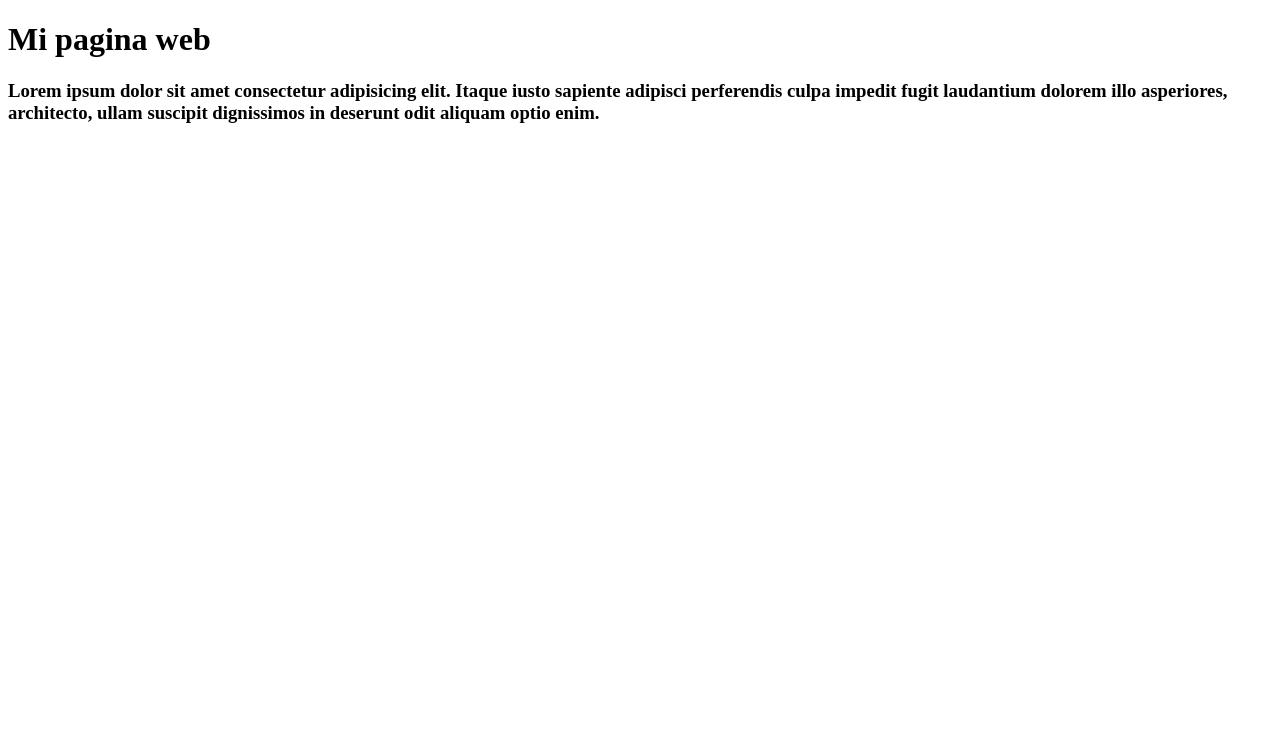
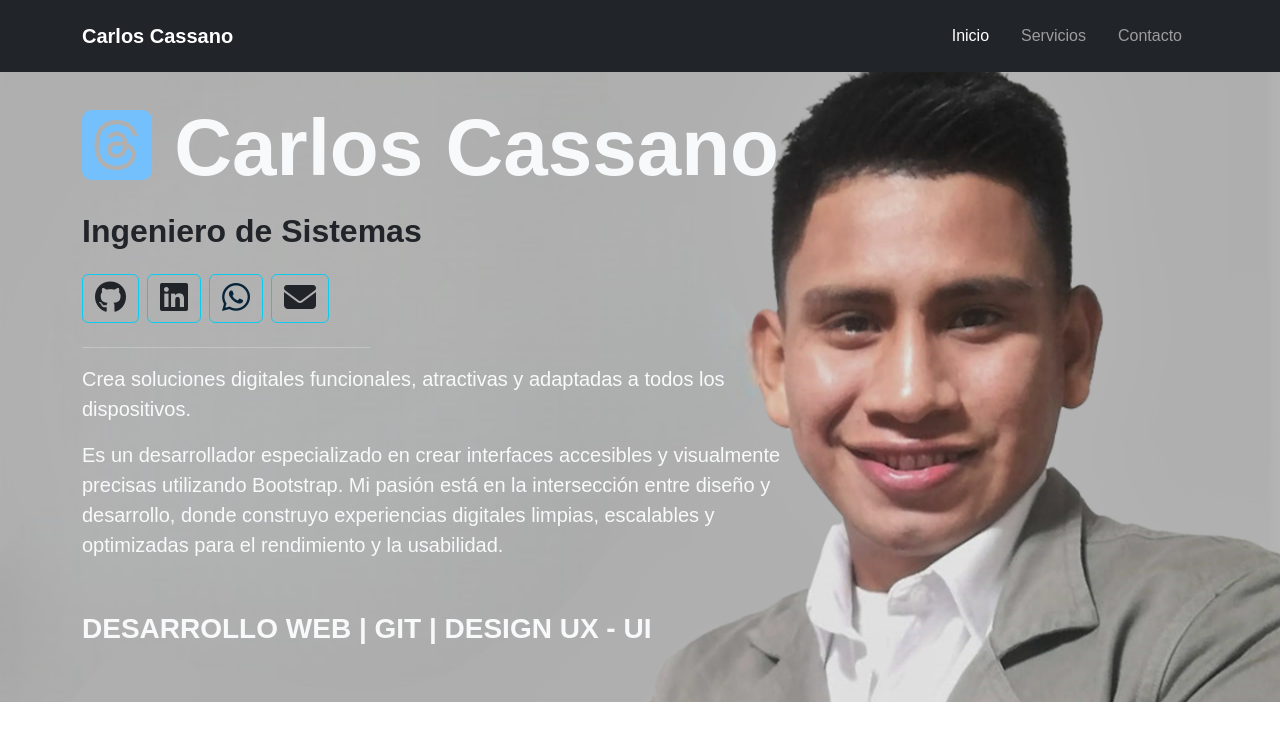
Before and after one commit to cassano9703/proyect, a plain HTML site: page index.html in a window 1280 px wide. Drawn offline with nearby package versions, Linux system fonts and the light colour scheme.

Commit message:
diseñando header

```diff
--- /dev/null
+++ b/assets/css/style.css
@@ -0,0 +1,12 @@
+body {
+  font-family: "Raleway", sans-serif;
+}
+#Hero-Section {
+
+  background-image: url("../imgs/perfiles.png");
+    background-repeat: no-repeat;
+    background-size: cover;
+    background-position: top;
+
+
+}
--- a/index.html
+++ b/index.html
@@ -1,17 +1,97 @@
+
 <!DOCTYPE html>
 <html lang="en">
   <head>
+    <link
+      href="https://cdn.jsdelivr.net/npm/bootstrap@5.3.6/dist/css/bootstrap.min.css"
+      rel="stylesheet"
+      integrity="sha384-4Q6Gf2aSP4eDXB8Miphtr37CMZZQ5oXLH2yaXMJ2w8e2ZtHTl7GptT4jmndRuHDT"
+      crossorigin="anonymous"
+    />
+      <link rel="stylesheet" href="https://cdnjs.cloudflare.com/ajax/libs/font-awesome/6.5.0/css/all.min.css">
+<link rel="stylesheet" href="assets/css/style.css">
     <meta charset="UTF-8" />
     <meta name="viewport" content="width=device-width, initial-scale=1.0" />
-    <title>Proyectos</title>
+        <link rel="icon" class="fa-brands fa-studiovinari" href="assets/imgs/icon_principal.svg" type="image/png">
+
+    <title>Carlos Cassano</title>
   </head>
-  <body>
-    <h1>Mi pagina web</h1>
-    <h3>
-      Lorem ipsum dolor sit amet consectetur adipisicing elit. Itaque iusto
-      sapiente adipisci perferendis culpa impedit fugit laudantium dolorem illo
-      asperiores, architecto, ullam suscipit dignissimos in deserunt odit
-      aliquam optio enim.
-    </h3>
+
+
+    </nav>
+<nav class="navbar navbar-expand-sm navbar-dark bg-dark fixed-top">
+            <div class="container">
+
+                <a class="navbar-brand fw-bold " href="#">Carlos Cassano</a>
+                <button class="navbar-toggler" type="button" data-bs-toggle="collapse" data-bs-target="#navbarNav">
+                    <span class="navbar-toggler-icon"></span>
+                </button>
+                <div class="collapse navbar-collapse justify-content-end" id="navbarNav">
+                    <ul class="navbar-nav">
+                        <li class="nav-item">
+                            <a class="nav-link active p-3" href="#">Inicio</a>
+                        </li>
+                        <li class="nav-item">
+                            <a class="nav-link p-3" href="#">Servicios</a>
+                        </li>
+                        <li class="nav-item">
+                            <a class="nav-link p-3" href="#">Contacto</a>
+                        </li>
+                    </ul>
+                </div>
+            </div>
+        </nav>
+
+
+
+
+<header id="Hero-Section"  class="text-light text-start py-1 mt-5">
+<div class="container">
+  <div class="row">
+  <div class="me-auto col-8 col-sm-6 col-lg-8 ">
+                <h1 class="display-1 fw-bold mt-5 mb-3">
+                   <i class="fa-brands fa-square-threads" style="color: #74C0FC;"></i> Carlos Cassano
+                </h1>
+                <h2 class="text-dark fw-bold">Ingeniero de Sistemas</h2>
+
+                <div class="d-flex justify-content-start gap-2 my-4 ">
+
+                    <button class="btn btn-md btn-outline-info text-light ">
+                       <a href="https://github.com/cassano9703" target="_blank">
+                         <i class="fa-brands fa-github fa-2x text-dark" alt="Git Hub"></i>
+                       </a>
+                    </button>
+                    <button class="btn btn-md btn-outline-info text-light">
+                       <a href="https://www.linkedin.com/in/carlos-cassano-63292016b/" target="_blank">
+                        <i class="fa-brands fa-linkedin fa-2x text-dark" alt="Linkedin"></i>
+                       </a>
+                    </button>
+                    <button class="btn btn-md btn-outline-info text-light">
+                       <a href="https://api.whatsapp.com/send?phone=926384627" target="_blank">
+                         <i class="fab fa-whatsapp fa-2x" alt="whatsapp" style="color: #072439;"></i>
+                       </a>
+                    </button>
+                    <button class="btn btn-m d btn-outline-info text-light">
+                       <a href="#">
+                        <i class="fas fa-envelope fa-2x text-dark"></i>
+                       </a>
+                    </button>
+                </div>
+            <hr style="width: 18em;">
+
+            <p class="my-3 fs-5">
+                Crea soluciones digitales funcionales, atractivas y adaptadas a todos los dispositivos.                </p>
+            <p class="my-3 fs-5">
+                Es un desarrollador especializado en crear interfaces accesibles y visualmente precisas utilizando Bootstrap. Mi pasión está en la intersección entre diseño y desarrollo, donde construyo experiencias digitales limpias, escalables y optimizadas para el rendimiento y la usabilidad.
+            </p >
+            <p class=" my-5 fw-bold fs-3">DESARROLLO WEB | GIT | DESIGN UX - UI  </p>
+
+        </div>
+    </div>
+  </div>
+</header>
+
+
   </body>
+  <footer></footer>
 </html>
```
Also changed, not shown: assets/imgs/icon.svg (added), assets/imgs/icon_principal.svg (added), assets/imgs/iconv.svg (added), assets/imgs/perfil.png (added), assets/imgs/perfiles.png (added), 4 other files.
